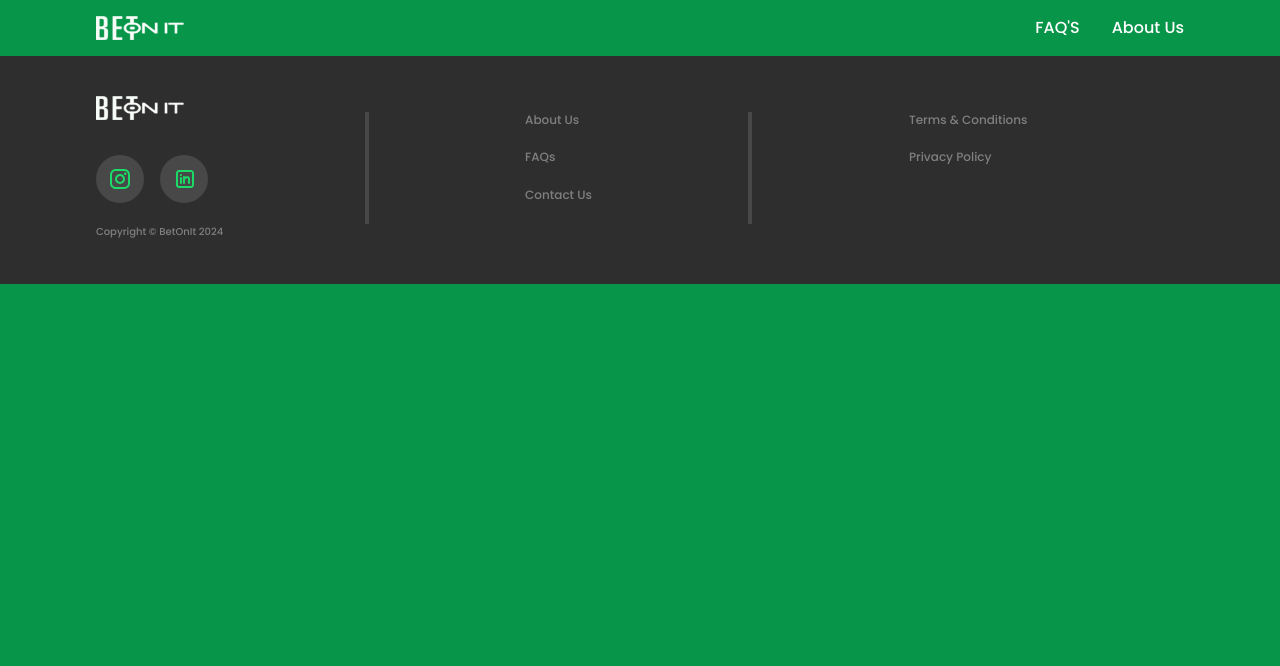
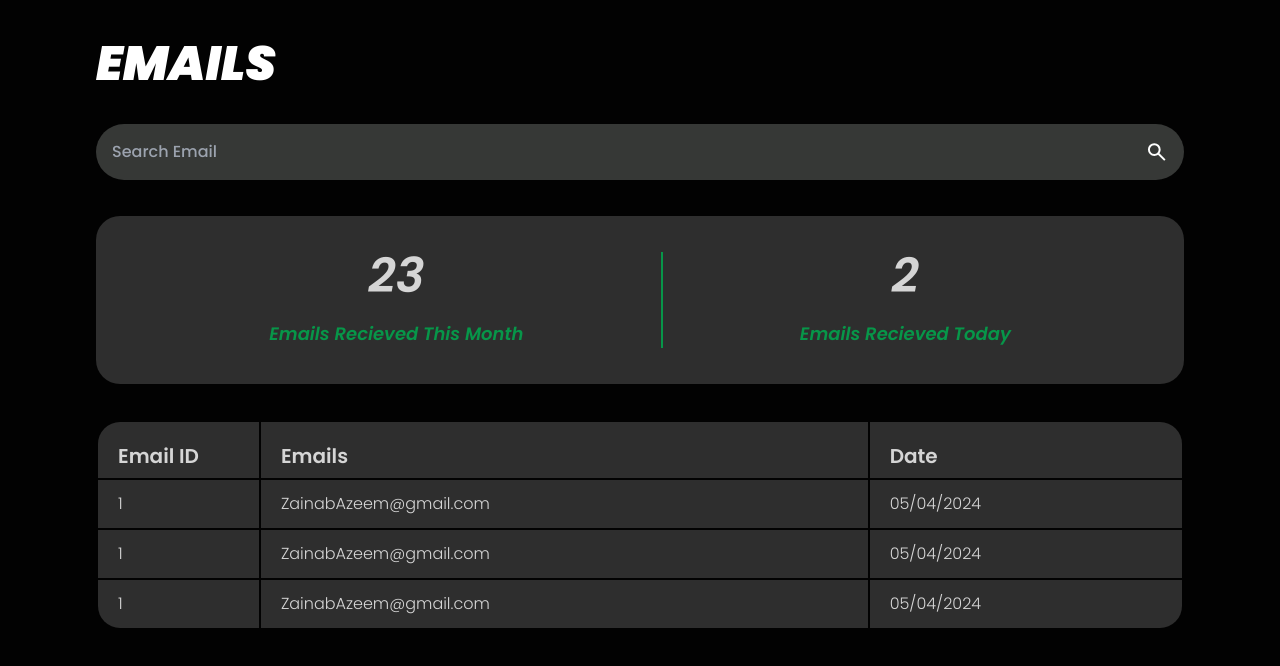
Before and after one commit to Zainabeyy/BetOnIt, a React (Vite) app: page /email in a window 1280 px wide. Shown: the top 666 px of the page. Built offline with nearby package versions, Linux system fonts and the light colour scheme.

Commit message:
setup firebase and send data to firebase

```diff
--- a/package.json
+++ b/package.json
@@ -11,6 +11,8 @@
   },
   "dependencies": {
     "@formkit/auto-animate": "^0.8.2",
+    "firebase": "^10.13.0",
+    "moment": "^2.30.1",
     "nanoid": "^5.0.7",
     "react": "^18.3.1",
     "react-dom": "^18.3.1",
--- a/src/App.tsx
+++ b/src/App.tsx
@@ -1,22 +1,26 @@
-import { BrowserRouter, Routes, Route } from "react-router-dom";
+import { BrowserRouter, Routes, Route} from "react-router-dom";
 
 import Home from "./pages/Home";
 import Nav from "./component/Nav";
 import Footer from "./component/Footer";
 import AboutUsPage from "./pages/AboutUs";
 import Faqs from "./pages/Faqs";
+import EmailCrm from "./pages/crm/email";
 
 function App() {
+  const location=window.location
+  const hiddeNavFooter= location.pathname === '/email'
   return (
     <div>
       <BrowserRouter>
-        <Nav />
+        {!hiddeNavFooter && <Nav />}
         <Routes>
           <Route path="/" element={<Home />} />
           <Route path="/aboutUs" element={<AboutUsPage />} />
           <Route path="/faqs" element={<Faqs />} />
+          <Route path="/email" element={<EmailCrm />}/>
         </Routes>
-        <Footer />
+        {!hiddeNavFooter && <Footer />}
       </BrowserRouter>
     </div>
   );
--- a/src/component/Header.tsx
+++ b/src/component/Header.tsx
@@ -1,4 +1,70 @@
+import React, { useState } from "react";
+import { database } from "../firebase.config.ts";
+import {
+  equalTo,
+  get,
+  orderByChild,
+  push,
+  query,
+  ref,
+} from "firebase/database";
+import moment from "moment";
+
+type EmailData = {
+  email: string;
+  date: string;
+};
+
 export default function Header() {
+  const [email, setEmail] = useState("");
+  const [emailData, setEmailData] = useState<EmailData>({
+    email: "",
+    date: "",
+  });
+
+  function handleChange(e: React.ChangeEvent<HTMLInputElement>) {
+    setEmail(e.target.value);
+  }
+
+  React.useEffect(() => {
+    setEmailData({
+      email: email,
+      date: moment().format("L"),
+    });
+  }, [email]);
+
+  async function submitEmail() {
+    if (!email) {
+      return;
+    }
+
+    try {
+      const databaseRef = ref(database, "emails");
+      const emailQuery = query(
+        databaseRef,
+        orderByChild("email"),
+        equalTo(email)
+      );
+      const snapshot = await get(emailQuery);
+      if (snapshot.exists()) {
+        alert("This email already exists.");
+      } else {
+        await push(databaseRef, emailData);
+        alert("Your email has been successfully submitted!");
+      }
+    } catch (error) {
+      console.error("Error submitting email:", error);
+      alert("Failed to submit email. Please try again.");
+    }
+  }
+
+  function handleformSubmit(e: React.FormEvent<HTMLFormElement>) {
+    e.preventDefault();
+    submitEmail();
+    setEmail("");
+    setEmailData({ email: "", date: "" });
+  }
+
   return (
     <header>
       <div className="containerPadding rounded-3xl overflow-hidden md:py-16 py-12 bg-[url('../home/background-img.png')] bg-no-repeat bg-cover">
@@ -6,13 +72,15 @@ export default function Header() {
           Join Thousands Who Are Betting Smarter with{" "}
           <span className="whitespace-nowrap text-green-bright">BET ON IT</span>
         </h1>
-        <form className="md:mt-14 mt-10 max-w-96">
+        <form className="md:mt-14 mt-10 max-w-96" onSubmit={handleformSubmit}>
           <label htmlFor="email">
             <input
               type="email"
               placeholder="Email Address"
               id="email"
               name="email"
+              value={email}
+              onChange={handleChange}
               className="box bg-slate-dark text-slate-light px-6"
               required
             />
@@ -24,7 +92,9 @@ export default function Header() {
             <img src="../home/cup-icon.svg" alt="cup icon" />
             <p>
               Join the{" "}
-              <span className="font-extrabold italic whitespace-nowrap">Winning Community</span>
+              <span className="font-extrabold italic whitespace-nowrap">
+                Winning Community
+              </span>
             </p>
             <img src="../home/arrow.svg" alt="arrow icon" />
           </button>
--- /dev/null
+++ b/src/firebase.config.ts
@@ -0,0 +1,16 @@
+import { initializeApp } from "firebase/app";
+import { getDatabase, ref } from "firebase/database";
+
+const firebaseConfig = {
+  apiKey: "AIzaSyCF_oUFidZfNl71Y7lr2_SPg-XycALe5A0",
+  authDomain: "bet-on-it-crm-email.firebaseapp.com",
+  projectId: "bet-on-it-crm-email",
+  storageBucket: "bet-on-it-crm-email.appspot.com",
+  messagingSenderId: "385251402650",
+  appId: "1:385251402650:web:f9b954aa75be03fdd3d023",
+  databaseURL:
+    "https://bet-on-it-crm-email-default-rtdb.asia-southeast1.firebasedatabase.app/",
+};
+
+const app = initializeApp(firebaseConfig);
+export const database = getDatabase(app);
--- a/src/index.css
+++ b/src/index.css
@@ -45,6 +45,24 @@
     @apply rotate-180 ;
   }
 
+  /* crm page desiging */
+
+  label:has(input[type='text']:focus){
+    @apply outline-2 outline outline-white/80
+  }
+  .table-heading th{
+    @apply px-4 pb-2 pt-5 text-left border-2 border-black-darkest font-semibold text-white/80 pl-5
+  }
+  .table-data td{
+    @apply p-3 text-left border-2 border-black-darkest bg-black-dark text-white/80 font-light pl-5
+  }
+  .table-data td:first-child{
+    @apply w-[15%]
+  }
+  .number{
+    @apply text-5xl text-white/80 mb-5;
+  }
+
   @screen sm{
     body{
       @apply text-base;
--- /dev/null
+++ b/src/pages/crm/email.tsx
@@ -0,0 +1,60 @@
+export default function EmailCrm() {
+  return (
+    <div className="containerPadding py-10 bg-black-darkest min-h-[100vh]">
+      <h1 className="title">Emails</h1>
+      <label
+        htmlFor="search"
+        className="max-w-full flex my-9 rounded-full p-4 font-medium text-slate-light box-border bg-slate-dark"
+      >
+        <input
+          type="text"
+          id="search"
+          name="search"
+          placeholder="Search Email"
+          className="bg-transparent w-full outline-none  caret-white"
+        />
+        <svg
+          xmlns="http://www.w3.org/2000/svg"
+          height="24px"
+          viewBox="0 -960 960 960"
+          width="24px"
+          fill="#fff"
+        >
+          <path d="M784-120 532-372q-30 24-69 38t-83 14q-109 0-184.5-75.5T120-580q0-109 75.5-184.5T380-840q109 0 184.5 75.5T640-580q0 44-14 83t-38 69l252 252-56 56ZM380-400q75 0 127.5-52.5T560-580q0-75-52.5-127.5T380-760q-75 0-127.5 52.5T200-580q0 75 52.5 127.5T380-400Z" />
+        </svg>
+      </label>
+      <div className="text-lg font-semibold italic capitalize bg-black-dark text-green-dark p-9 rounded-3xl flex text-center">
+        <div className="flex-grow border-r-2 border-green-dark">
+          <p className="number">{23}</p>
+          <p>Emails recieved this Month</p>
+        </div>
+        <div className="flex-grow">
+          <p className="number">{2}</p>
+          <p>Emails recieved today</p>
+        </div>
+      </div>
+      <table className="border-collapse w-full my-9 rounded-3xl overflow-hidden border-2 border-green-darkest">
+        <tr className="bg-black-dark text-xl font-normal table-heading border-2 border-black-darkest">
+          <th>Email ID</th>
+          <th>Emails</th>
+          <th>Date</th>
+        </tr>
+        <tr className="table-data border-2 border-black-darkest">
+          <td>1</td>
+          <td>ZainabAzeem@gmail.com</td>
+          <td>05/04/2024</td>
+        </tr>
+        <tr className="table-data border-2 border-black-darkest">
+          <td>1</td>
+          <td>ZainabAzeem@gmail.com</td>
+          <td>05/04/2024</td>
+        </tr>
+        <tr className="table-data border-2 border-black-darkest">
+          <td>1</td>
+          <td>ZainabAzeem@gmail.com</td>
+          <td>05/04/2024</td>
+        </tr>
+      </table>
+    </div>
+  );
+}
```
Also changed, not shown: 1 other file (tests, documents, lock files or other folders).
